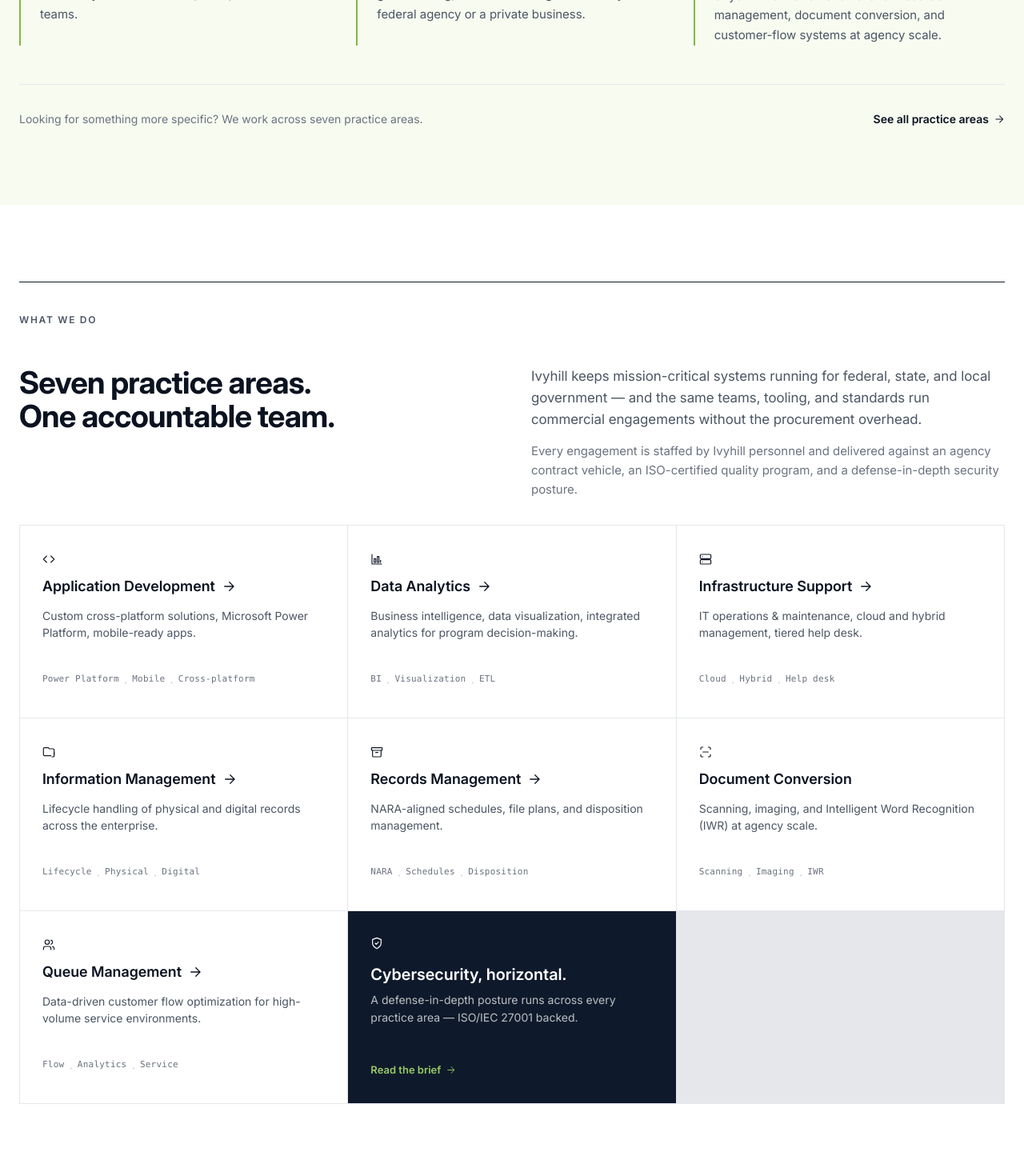
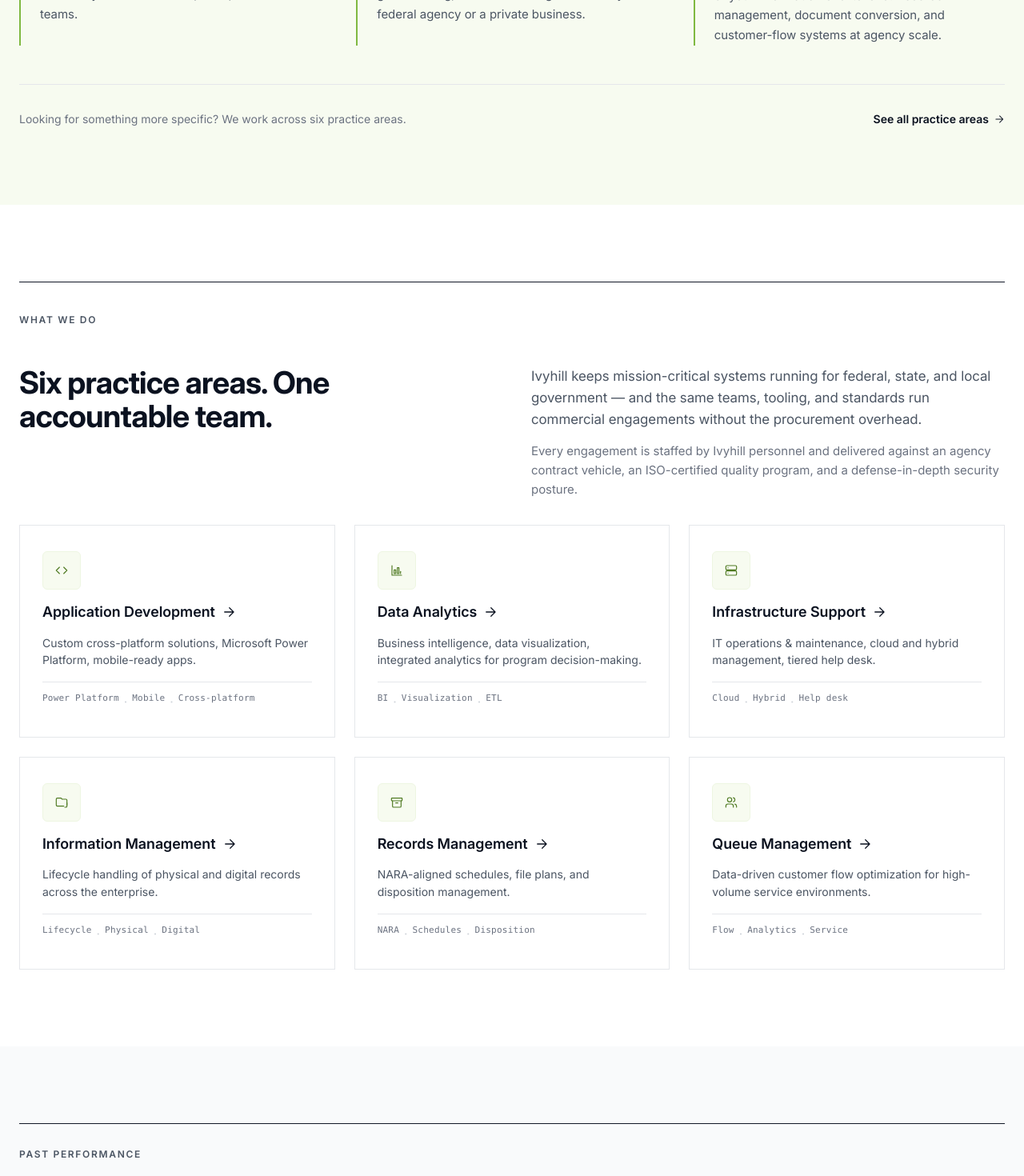
Before and after one commit to Ivyhill-Technologies/ih-redesign, a React (Vite) app: page / in a window 1280 px wide. Shown: the part 1180-2650 px from the top of the page at 80% size. Built offline with nearby package versions, Linux system fonts and the light colour scheme.

Commit message:
home page designing

```diff
--- a/_design-source/project/ui_kits/website/CapabilityGrid.jsx
+++ b/_design-source/project/ui_kits/website/CapabilityGrid.jsx
@@ -88,7 +88,7 @@ function CapabilityGrid() {
                             textWrap: "balance",
                         }}
                     >
-                        Seven practice areas. One accountable team.
+                        Six practice areas. One accountable team.
                     </h2>
                     <div>
                         <p
--- a/src/components/Footer.jsx
+++ b/src/components/Footer.jsx
@@ -9,7 +9,6 @@ const COLS = [
             { label: "Infrastructure Support", href: "/#capabilities" },
             { label: "Information Management", href: "/#capabilities" },
             { label: "Records Management", href: "/#capabilities" },
-            { label: "Document Conversion", href: "/#capabilities" },
             { label: "Queue Management", href: "/#capabilities" },
             { label: "Cybersecurity", href: "/#capabilities" },
         ],
--- a/src/sections/CapabilityGrid.jsx
+++ b/src/sections/CapabilityGrid.jsx
@@ -38,13 +38,6 @@ const ITEMS = [
         tags: ["NARA", "Schedules", "Disposition"],
     },
     {
-        icon: Icon.Scan,
-        title: "Document Conversion",
-        slug: null,
-        body: "Scanning, imaging, and Intelligent Word Recognition (IWR) at agency scale.",
-        tags: ["Scanning", "Imaging", "IWR"],
-    },
-    {
         icon: Icon.Users,
         title: "Queue Management",
         slug: "queue-management",
@@ -74,17 +67,30 @@ function CapabilityCard({ item }) {
             href={href}
             onMouseEnter={() => setHover(true)}
             onMouseLeave={() => setHover(false)}
-            className={`bg-white py-8 px-7 flex flex-col gap-3.5 cursor-pointer min-h-[240px] no-underline text-inherit border-t-2 transition-colors duration-150 ${
-                hover ? "border-ivy-green-500" : "border-transparent"
+            className={`group bg-white py-8 px-7 flex flex-col gap-4 cursor-pointer min-h-[260px] no-underline text-inherit border transition-colors duration-150 ${
+                hover ? "border-ivy-green-500" : "border-line-1"
             }`}
         >
-            <I size={28} />
+            <div
+                className={`inline-flex items-center justify-center w-12 h-12 rounded-md transition-colors duration-150 ${
+                    hover
+                        ? "bg-ivy-green-600 text-white border border-ivy-green-600"
+                        : "bg-ivy-green-50 text-ivy-green-700 border border-ivy-green-100"
+                }`}
+            >
+                <I size={24} />
+            </div>
             <h3 className="m-0 text-[18px] font-semibold text-fg-1 flex items-center gap-2">
                 {item.title}
-                {item.slug && <Icon.Arrow size={14} />}
+                {item.slug && (
+                    <Icon.Arrow
+                        size={14}
+                        className={`transition-transform duration-150 ${hover ? "translate-x-0.5 text-ivy-green-700" : ""}`}
+                    />
+                )}
             </h3>
             <p className="m-0 text-[14px] leading-[1.55] text-fg-3 flex-1">{item.body}</p>
-            <div className="flex gap-1.5 flex-wrap">{tagNodes}</div>
+            <div className="flex gap-1.5 flex-wrap pt-3 border-t border-line-1">{tagNodes}</div>
         </a>
     );
 }
@@ -98,7 +104,7 @@ export function CapabilityGrid() {
                 </div>
                 <div className="grid grid-cols-2 gap-12 mb-8 items-start">
                     <h2 className="m-0 font-bold leading-[1.1] tracking-[-0.02em] text-fg-1 text-balance text-[clamp(28px,3vw,40px)]">
-                        Seven practice areas. One accountable team.
+                        Six practice areas. One accountable team.
                     </h2>
                     <div>
                         <p className="m-0 mb-3.5 text-[17px] leading-[1.6] text-fg-3">
@@ -111,25 +117,10 @@ export function CapabilityGrid() {
                         </p>
                     </div>
                 </div>
-                <div className="grid grid-cols-3 gap-px bg-line-1 border border-line-1">
+                <div className="grid grid-cols-3 gap-6">
                     {ITEMS.map((it) => (
                         <CapabilityCard key={it.title} item={it} />
                     ))}
-                    <div className="bg-steel-900 text-white py-8 px-7 flex flex-col justify-between min-h-[240px]">
-                        <div>
-                            <Icon.Shield size={28} />
-                            <h3 className="mt-[18px] mb-2 text-[20px] font-semibold text-white">Cybersecurity, horizontal.</h3>
-                            <p className="m-0 text-[14px] leading-[1.55] text-white/[0.72]">
-                                A defense-in-depth posture runs across every practice area — ISO/IEC 27001 backed.
-                            </p>
-                        </div>
-                        <a
-                            href="#cyber"
-                            className="text-ivy-green-400 no-underline text-[13px] font-semibold mt-4 inline-flex items-center gap-1.5"
-                        >
-                            Read the brief <Icon.Arrow size={14} />
-                        </a>
-                    </div>
                 </div>
             </div>
         </section>
--- a/src/sections/CyberCallout.jsx
+++ b/src/sections/CyberCallout.jsx
@@ -1,12 +1,17 @@
 import { Icon } from "../components/Icons.jsx";
 
 const FEATURES = [
-    "Defense-in-depth across every engagement",
-    "Continuous control monitoring",
-    "NIST-aligned response playbooks",
-    "Cleared personnel for sensitive work",
+    "Active protection on every engagement",
+    "Machine-intelligence static analyzer",
+    "Behavioral threat engine",
+    "Prevention and response posture",
     "ISO/IEC 27001:2022 certified ISMS",
-    "FedRAMP-aware cloud configurations",
+];
+
+const CERTS = [
+    ["ISO 27001:2022", "Information security"],
+    ["ISO 9001:2015", "Quality management"],
+    ["ISO 20000-1:2018", "IT service management"],
 ];
 
 export function CyberCallout() {
@@ -16,7 +21,7 @@ export function CyberCallout() {
                 <div className="pt-6 border-t border-ink-900 mb-9">
                     <span className="eyebrow">Horizontal capability</span>
                 </div>
-                <div className="grid grid-cols-[1fr_1.2fr] gap-20 items-start">
+                <div className="grid grid-cols-[1fr_1fr] gap-16 items-start">
                     <div>
                         <h2 className="m-0 mb-5 font-bold leading-[1.1] tracking-[-0.02em] text-fg-1 text-balance text-[clamp(28px,3vw,40px)]">
                             Cybersecurity is not a service line. It runs across all of them.
@@ -29,24 +34,41 @@ export function CyberCallout() {
                             <button type="button" className="btn btn-secondary">
                                 Security overview
                             </button>
-                            <button type="button" className="btn btn-ghost">
-                                View ISO 27001 certificate <Icon.ExternalLink size={14} />
-                            </button>
                         </div>
+                        <dl className="mt-10 pt-6 border-t border-line-1 grid grid-cols-3 gap-6 m-0">
+                            {CERTS.map(([term, desc]) => (
+                                <div key={term} className="m-0">
+                                    <dt className="m-0 text-[11px] font-semibold tracking-[0.14em] uppercase text-ivy-green-700">
+                                        {term}
+                                    </dt>
+                                    <dd className="m-0 mt-1 text-[13px] text-fg-3 leading-[1.4]">{desc}</dd>
                                 </div>
-                    <ul className="m-0 p-0 list-none grid grid-cols-2 gap-px bg-line-1 border border-line-1">
-                        {FEATURES.map((f) => (
+                            ))}
+                        </dl>
+                    </div>
+                    <aside className="bg-ivy-green-50 border border-ivy-green-100 p-8">
+                        <div className="flex items-baseline justify-between mb-5 pb-4 border-b border-ivy-green-100">
+                            <span className="text-[11px] font-semibold tracking-[0.14em] uppercase text-ivy-green-700">
+                                Included on every engagement
+                            </span>
+                            <span className="text-[12px] text-fg-3 tabular-nums">{FEATURES.length} controls</span>
+                        </div>
+                        <ul className="m-0 p-0 list-none flex flex-col">
+                            {FEATURES.map((f, i) => (
                                 <li
                                     key={f}
-                                className="bg-white py-5 px-[22px] flex items-start gap-3 text-[14px] text-fg-2 leading-[1.5]"
+                                    className={`flex items-center gap-4 py-3.5 text-[15px] text-fg-2 leading-[1.45] ${
+                                        i !== FEATURES.length - 1 ? "border-b border-ivy-green-100" : ""
+                                    }`}
                                 >
-                                <span className="text-ivy-green-600 shrink-0 mt-0.5">
-                                    <Icon.Check size={16} />
+                                    <span className="shrink-0 inline-flex items-center justify-center w-6 h-6 rounded-full bg-white border border-ivy-green-100 text-ivy-green-600">
+                                        <Icon.Check size={14} />
                                     </span>
                                     <span>{f}</span>
                                 </li>
                             ))}
                         </ul>
+                    </aside>
                 </div>
             </div>
         </section>
--- a/src/sections/OutcomeBlocks.jsx
+++ b/src/sections/OutcomeBlocks.jsx
@@ -44,7 +44,7 @@ export function OutcomeBlocks() {
                 </div>
                 <div className="mt-12 pt-8 border-t border-line-1 flex items-center justify-between flex-wrap gap-4">
                     <p className="m-0 text-[14px] text-fg-4">
-                        Looking for something more specific? We work across seven practice areas.
+                        Looking for something more specific? We work across six practice areas.
                     </p>
                     <a
                         href="#capabilities"
```
Lines whose indentation alone changed are shown as unchanged.
